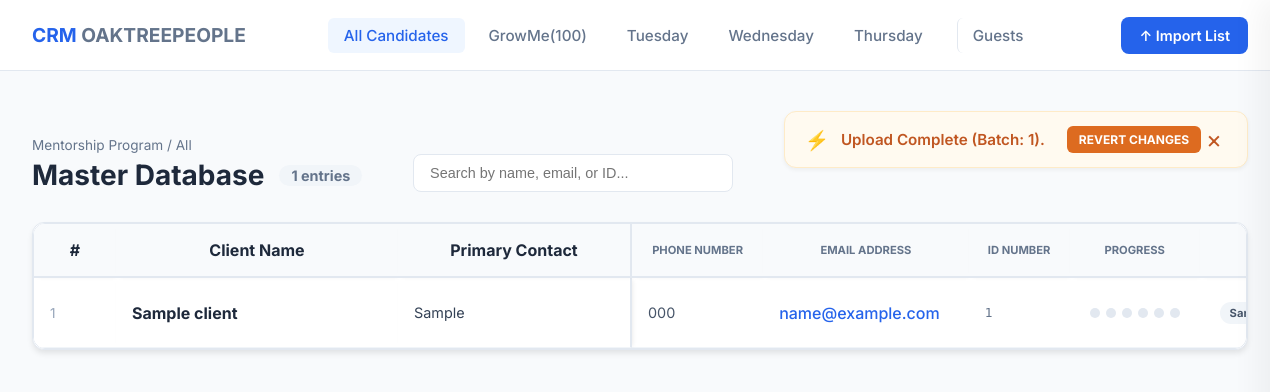
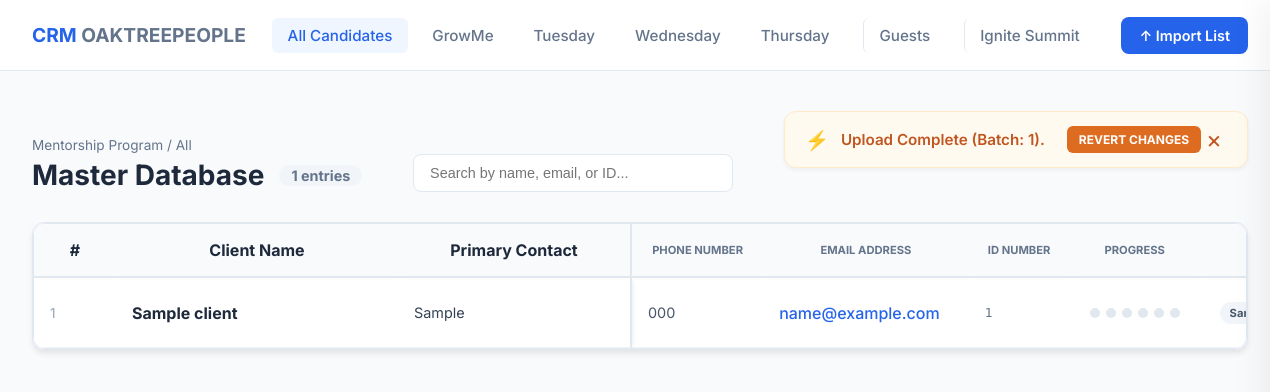
Before and after one commit to sakhiledevs-oaktree/crm_sytem, a Flask app: page / in a window 1280 px wide. Shown: the top 392 px of the page. Run offline with Flask 3, Linux system fonts and the light colour scheme; a user stored in the database is signed in; a database or web service that is not in the repository returns one stand-in record (values such as "Sample title"); data that the repository does not hold is empty; some libraries are stand-ins or nearby versions.

Commit message:
Update dashboard.html
Ignite Summit Tab

```diff
--- a/templates/dashboard.html
+++ b/templates/dashboard.html
@@ -42,7 +42,7 @@
         <div class="brand">CRM <span> OAKTREEPEOPLE</span></div>
         <div class="nav-buttons">
             <a class="nav-btn {% if cohort == 'All' %}active{% endif %}" href="/?cohort=All">All Candidates</a>
-            {% set day_labels = {"Monday": "GrowMe(100)", "Tuesday": "Tuesday", "Wednesday": "Wednesday", "Thursday": "Thursday"} %}
+            {% set day_labels = {"Monday": "GrowMe", "Tuesday": "Tuesday", "Wednesday": "Wednesday", "Thursday": "Thursday", "IgniteSummit": "Ignite Summit"} %}
      {% for d in ["Monday", "Tuesday", "Wednesday", "Thursday"] %}
      <a class="nav-btn {% if cohort == d %}active{% endif %}" href="/?cohort={{ d }}">
          <span class="dot {{ d|lower }}"></span> {{ day_labels[d] }}
@@ -51,6 +51,10 @@
             <a class="nav-btn {% if cohort == 'Guest' %}active{% endif %}" href="/?cohort=Guest" style="border-left: 1px solid #e2e8f0; margin-left: 10px; padding-left: 15px;">
                 <span class="dot guest"></span> Guests
             </a>
+            <a class="nav-btn {% if cohort == 'IgniteSummit' %}active{% endif %}" href="/?cohort=IgniteSummit"
+      style="border-left: 1px solid #e2e8f0; margin-left: 10px; padding-left: 15px;">
+       Ignite Summit
+   </a>
         </div>
         <div class="nav-right">
             <form method="POST" action="/upload/{{ cohort }}" enctype="multipart/form-data" id="masterUploadForm">
```
